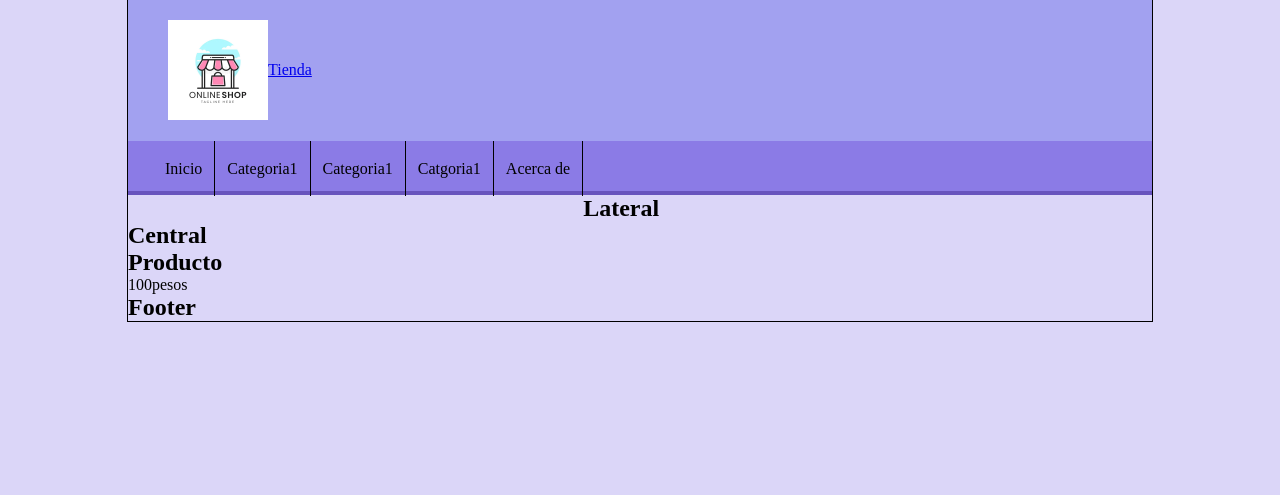
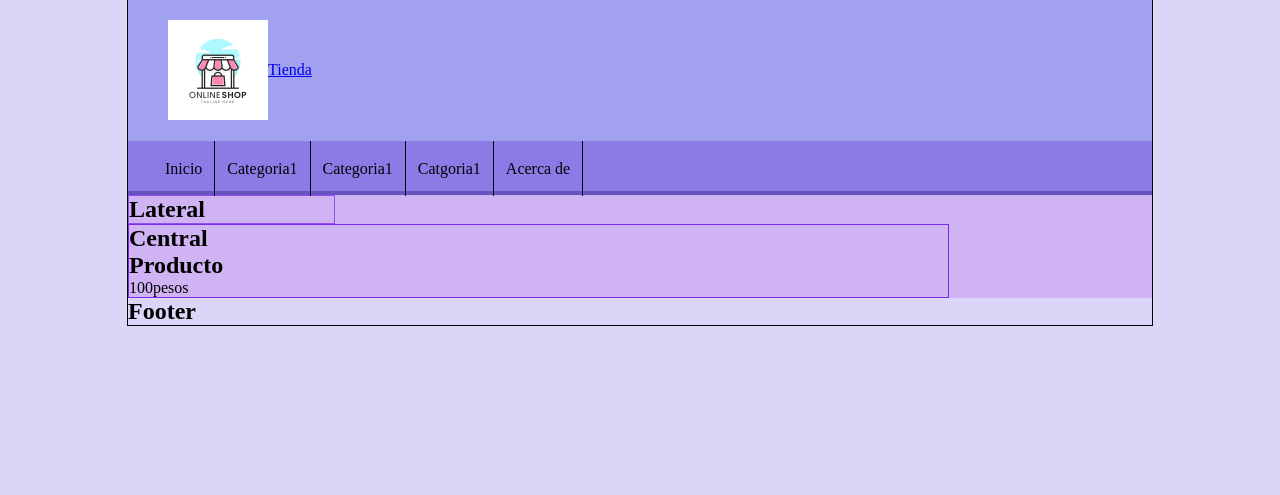
Before and after one commit to sofiabarreramontenegro26-tech/Pruebaphp, a PHP site: page / in a window 1280 px wide. Shown: the part 38-533 px from the top of the page. Run offline with PHP 8.4, Linux system fonts and the light colour scheme.

Commit message:
Lateral y central

```diff
--- a/style.css
+++ b/style.css
@@ -11,6 +11,7 @@ body{
     width: 80%;
     margin: 0px auto;
     border: 1px solid black;
+
 }
 
 #header{
@@ -63,3 +64,19 @@ body{
 #menu a:hover{
     background: rgb(207, 179, 243);
 }
+
+#content{
+    margin: 0px auto;
+    background: rgb(207, 179, 243);;
+}
+
+/*barra lateral*/
+#lateral{
+    width: 20%;
+    border: 1px solid rgb(149, 78, 241);
+}
+
+#central{
+    width: 80%;
+    border: 1px solid rgb(126, 42, 236);
+}
```
